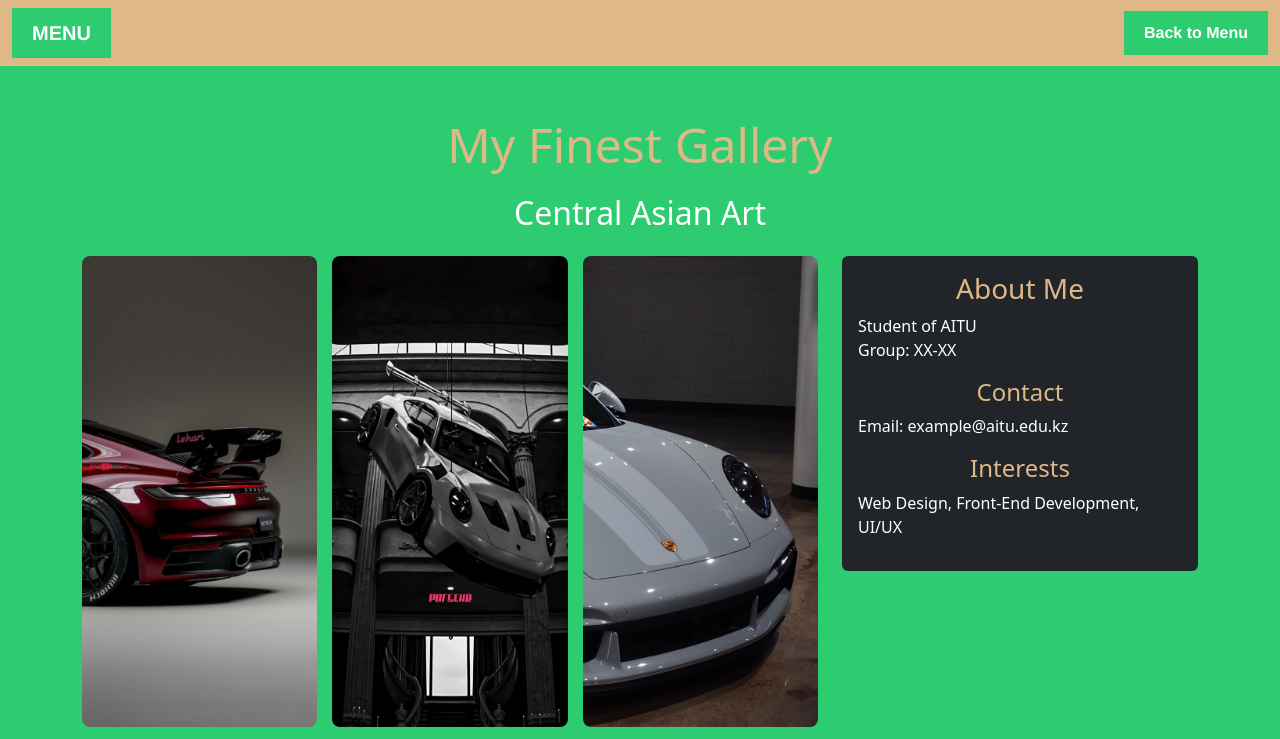
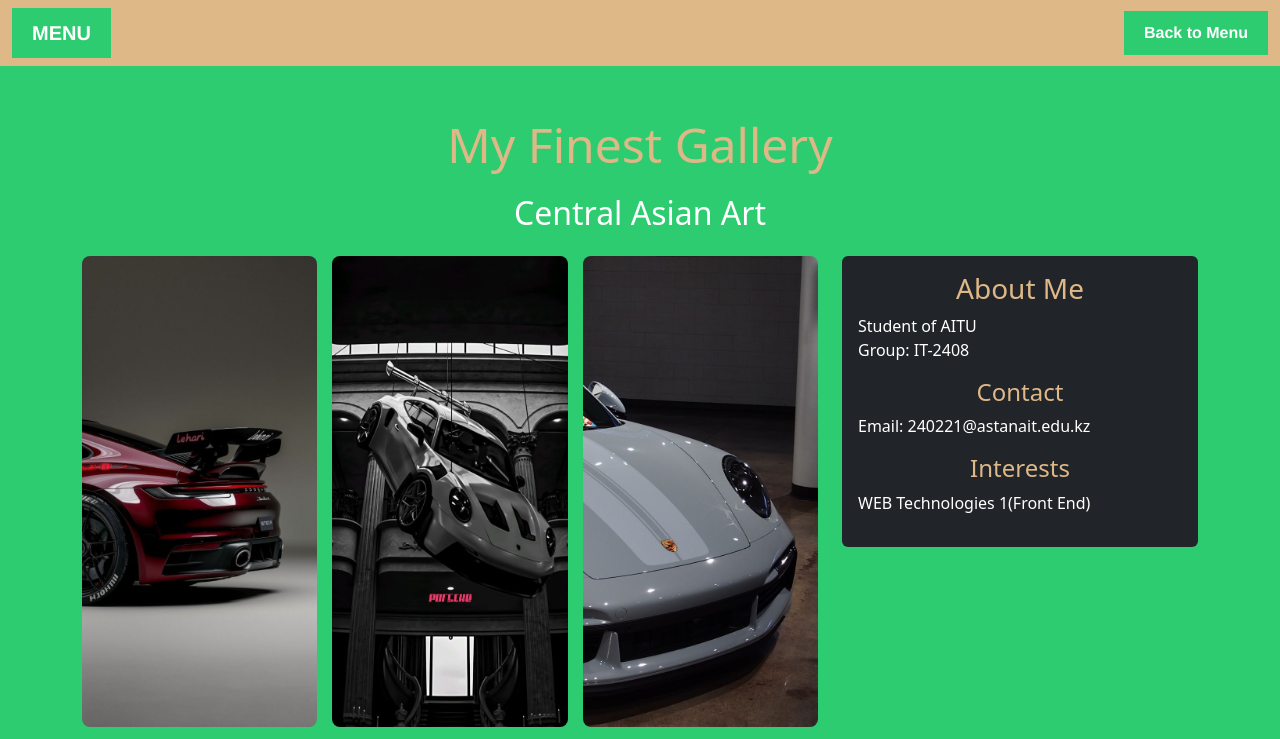
Before and after one commit to me1rsan/webass4, a plain HTML site: page portfolio.html in a window 1280 px wide. Shown: the top 739 px of the page. Drawn offline with nearby package versions, Linux system fonts and the light colour scheme.

Commit message:
Update portfolio.html

```diff
--- a/portfolio.html
+++ b/portfolio.html
@@ -56,11 +56,11 @@
           <div class="col-lg-4">
             <aside class="sidebar text-light p-3 bg-dark rounded">
               <h3>About Me</h3>
-              <p>Student of AITU<br>Group: XX-XX</p>
+              <p>Student of AITU<br>Group: IT-2408</p>
               <h4>Contact</h4>
-              <p>Email: example@aitu.edu.kz</p>
+              <p>Email: 240221@astanait.edu.kz</p>
               <h4>Interests</h4>
-              <p>Web Design, Front-End Development, UI/UX</p>
+              <p>WEB Technologies 1(Front End)</p>
             </aside>
           </div>
         </div>
```
